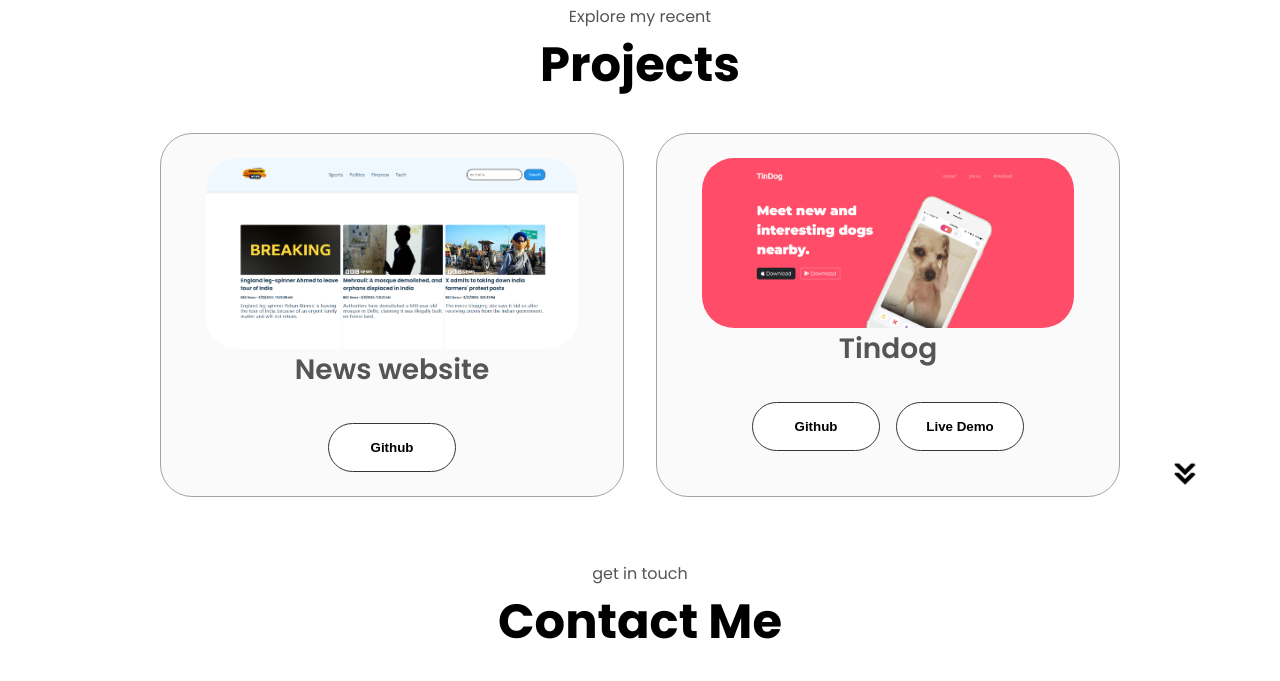
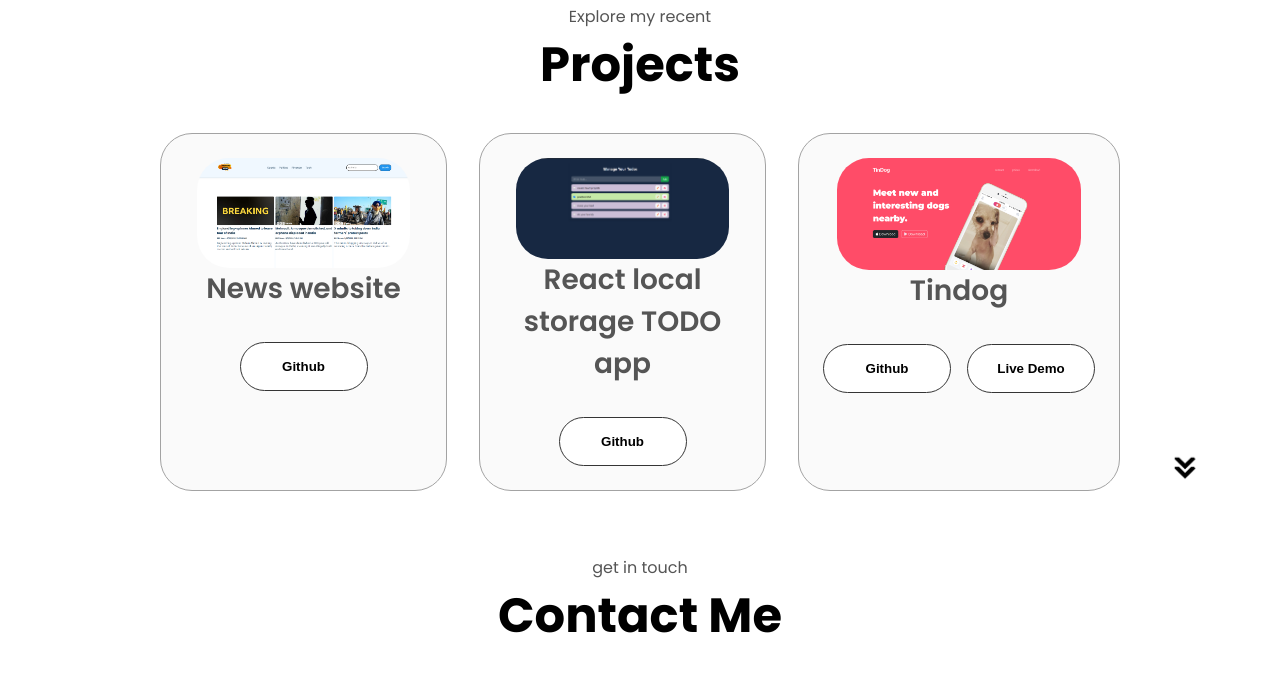
Before and after one commit to shivamm28/personal-portfolio, a plain HTML site: page index.html in a window 1280 px wide. Shown: the part 2460-3141 px from the top of the page. Drawn offline with Linux system fonts and the light colour scheme.

Commit message:
added new project

```diff
--- a/index.html
+++ b/index.html
@@ -315,6 +315,30 @@
           <div class="details-container color-container">
             <div class="article-container">
               <img
+                src="./assets/project-2(2).png"
+                alt="project1"
+                class="project-image"
+              />
+            </div>
+            <h2 class="experience-sub-title project-title">React local storage TODO app</h2>
+            <div class="btn-container">
+              <button
+                class="btn btn-color-2 project-btn"
+                onclick="location.href = 'https://github.com/shivamm28/news-website'"
+              >
+                Github
+              </button>
+              <!-- <button
+                class="btn btn-color-2 project-btn"
+                onclick="location.href = 'https://github.com/'"
+              >
+                Live Demo -->
+              </button>
+            </div>
+          </div>
+          <div class="details-container color-container">
+            <div class="article-container">
+              <img
                 src="./assets/tindog.png"
                 alt="project2"
                 class="project-image"
```
Also changed, not shown: assets/project-2(2).png (added).
